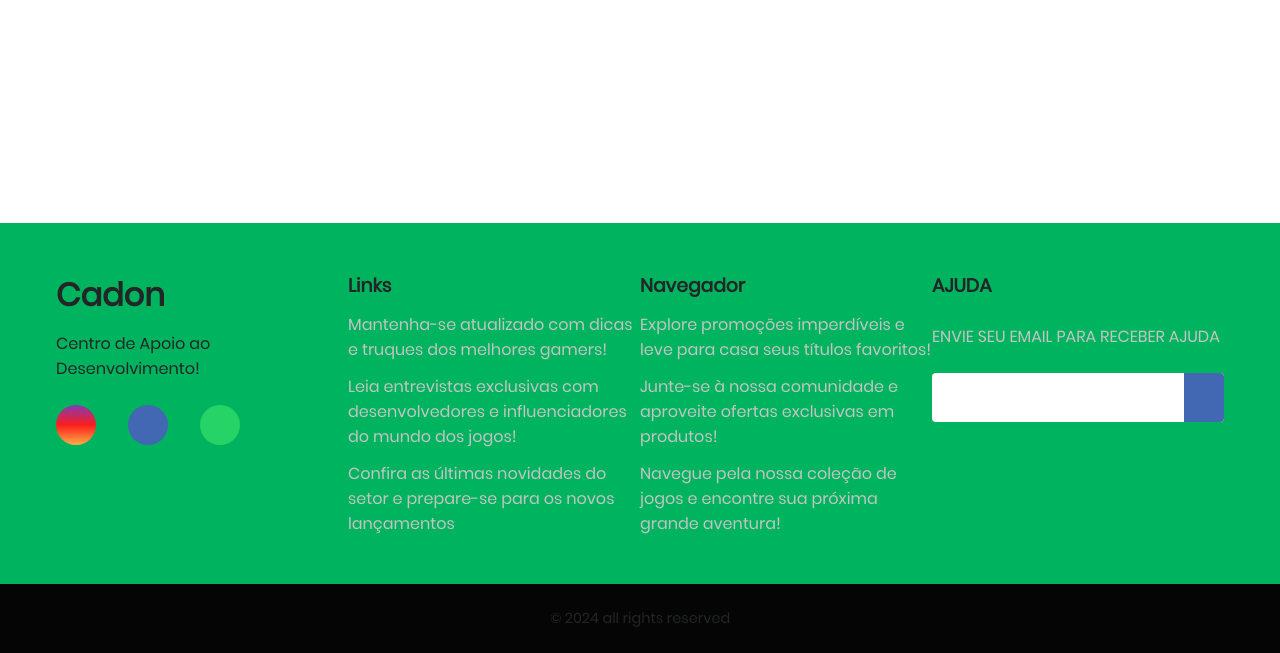
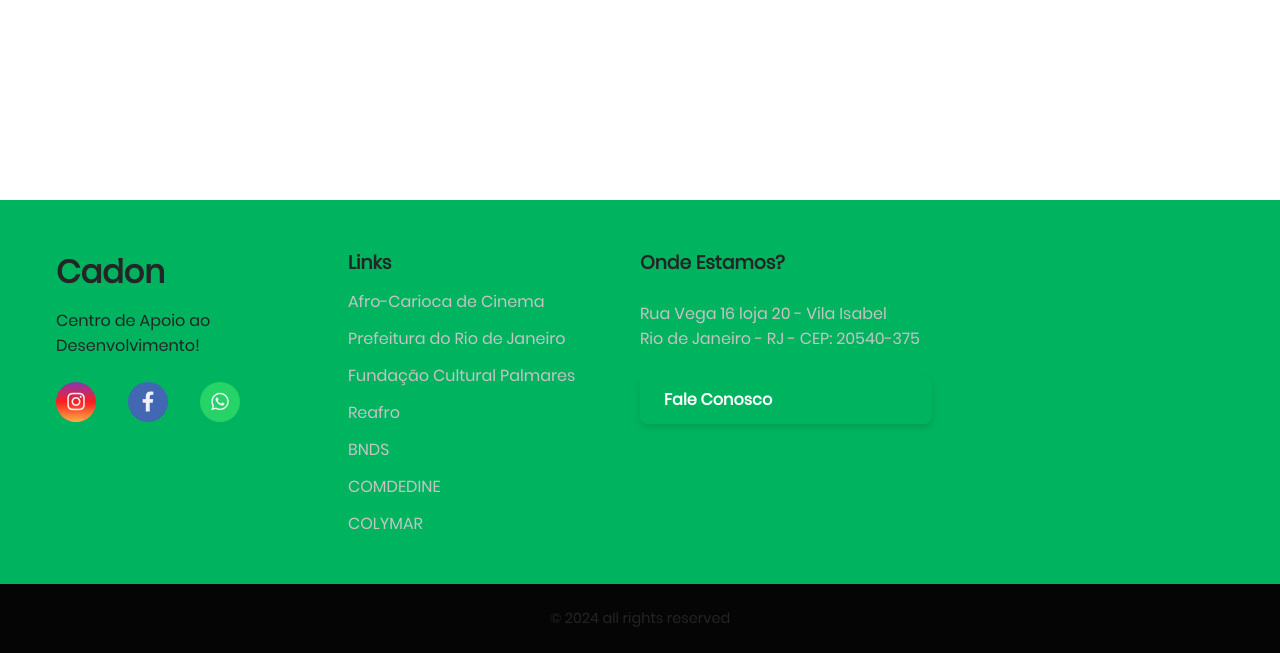
Before and after one commit to DagLeal/projetoOng, a Django app: page /doacao/ in a window 1280 px wide. Shown: the part 147-800 px from the top of the page. Run offline with Django 5.2, Linux system fonts and the light colour scheme.

Commit message:
Footer Resolvido =D

```diff
--- a/core/static/css/estilo.css
+++ b/core/static/css/estilo.css
@@ -550,3 +550,20 @@ footer {
     grid-template-columns: 1fr;
   }
 }
+/*Botão de Redirecionamento Footer*/
+.map-button {
+    display: inline-block;
+    padding: 12px 24px;
+    background-color: #00B35F; /* verde da ONG */
+    color: #fff;
+    text-decoration: none;
+    border-radius: 8px;
+    font-weight: 600;
+    transition: background-color 0.3s ease, transform 0.3s ease;
+    box-shadow: 0 4px 6px rgba(0,0,0,0.1);
+}
+
+.map-button:hover {
+    background-color: #009e54; /* verde um pouco mais escuro */
+    transform: translateY(-2px);
+}
--- a/core/templates/base.html
+++ b/core/templates/base.html
@@ -6,6 +6,8 @@
     <link rel="icon" type="image/x-icon" href="{% static 'img/favicon.ico' %}">
     <title>{% block title %}{% endblock %}</title>
     <link rel="stylesheet" href="{% static 'css/estilo.css' %}">
+    <link rel="stylesheet" href="https://cdnjs.cloudflare.com/ajax/libs/font-awesome/6.4.0/css/all.min.css">
+
 </head>
 <body>
     <div class="page-wrapper">
@@ -45,15 +47,15 @@
                   <p>Centro de Apoio ao Desenvolvimento!</p>
 
                   <div id="footer_social_media">
-                  <a href="https://www.instagram.com/igorr.boy/" target="_blank" class="footer-link" id="instagram">
-                      <i class="fa-brands fa-instagram"></i>
-                  </a>
-                  <a href="https://www.facebook.com/PlayStationBR" class="footer-link" id="facebook">
-                      <i class="fa-brands fa-facebook"></i>
-                  </a>
-                  <a href="#" class="footer-link" id="whatsapp">
-                      <i class="fa-brands fa-whatsapp"></i>
-                  </a>
+                      <a href="https://www.instagram.com/cadon.br/?api=1" target="_blank" class="footer-link" id="instagram">
+                          <i class="fab fa-instagram"></i>
+                      </a>
+                      <a href="https://www.facebook.com/cadonbr/?locale=pt_BR" target="_blank" class="footer-link" id="facebook">
+                          <i class="fab fa-facebook-f"></i>
+                      </a>
+                      <a href="https://wa.me/55021992773417" target="_blank" class="footer-link" id="whatsapp">
+                          <i class="fab fa-whatsapp"></i>
+                      </a>
                   </div>
               </div>
 
@@ -62,44 +64,42 @@
                       <h3>Links</h3>
                   </li>
                   <li>
-                      <a href="#" class="footer-link">Mantenha-se atualizado com dicas e truques dos melhores gamers!</a>
+                      <a href="http://afrocariocadecinema.org.br/" class="footer-link">Afro-Carioca de Cinema</a>
                   </li>
                   <li>
-                      <a href="#" class="footer-link">Leia entrevistas exclusivas com desenvolvedores e influenciadores do mundo dos jogos!</a>
+                      <a href="https://prefeitura.rio/" class="footer-link">Prefeitura do Rio de Janeiro</a>
                   </li>
                   <li>
-                      <a href="#" class="footer-link">Confira as últimas novidades do setor e prepare-se para os novos lançamentos</a>
+                      <a href="http://www.palmares.gov.br/" class="footer-link">Fundação Cultural Palmares</a>
+                  </li>
+                  <li>
+                      <a href="https://reafro.org/" class="footer-link">Reafro</a>
+                  </li>
+                  <li>
+                      <a href="https://www.bndes.gov.br/" class="footer-link">BNDS</a>
+                  </li>
+                  <li>
+                      <a href="http://comdedinerj.blogspot.com/" class="footer-link">COMDEDINE</a>
+                  </li>
+                  <li>
+                      <a href="https://colymar.webnode.page/" class="footer-link">COLYMAR</a>
                   </li>
 
               </ul>
 
-              <ul class="footer-list">
-                  <li>
-                      <h3>Navegador</h3>
-                  </li>
-                  <li>
-                      <a href="#" class="footer-link">Explore promoções imperdíveis e leve para casa seus títulos favoritos!</a>
-                  </li>
-                  <li>
-                      <a href="#" class="footer-link">Junte-se à nossa comunidade e aproveite ofertas exclusivas em produtos!</a>
-                  </li>
-                  <li>
-                      <a href="#" class="footer-link">Navegue pela nossa coleção de jogos e encontre sua próxima grande aventura!</a>
-                  </li>
 
-              </ul>
 
               <div id="footer_subscribe">
-                  <h3>AJUDA</h3>
+                  <h3>Onde Estamos?</h3>
 
-                  <p>ENVIE SEU EMAIL PARA RECEBER AJUDA</p>
+                  <p>Rua Vega 16 loja 20 - Vila Isabel
+<br>Rio de Janeiro - RJ - CEP: 20540-375<br></p>
 
-                  <div id="input_group">
-                      <input type="email" id="email">
-                      <button>
-                          <i class="fa-regular fa-envelope"></i>
-                      </button>
-                  </div>
+
+                      <a href="{% url 'contato' %}" class="map-button">
+   Fale Conosco
+</a>
+
               </div>
 
           </div>
```
